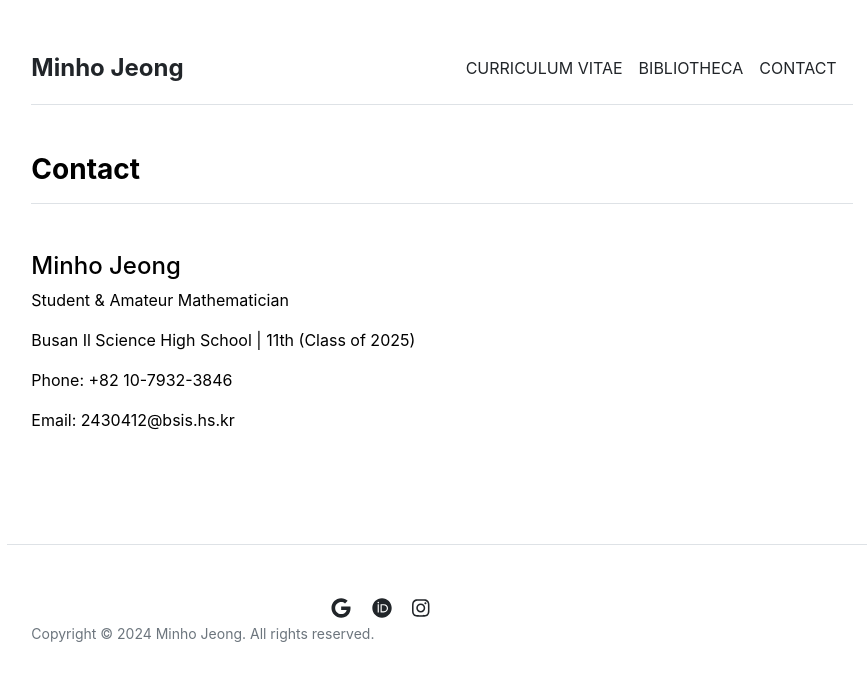
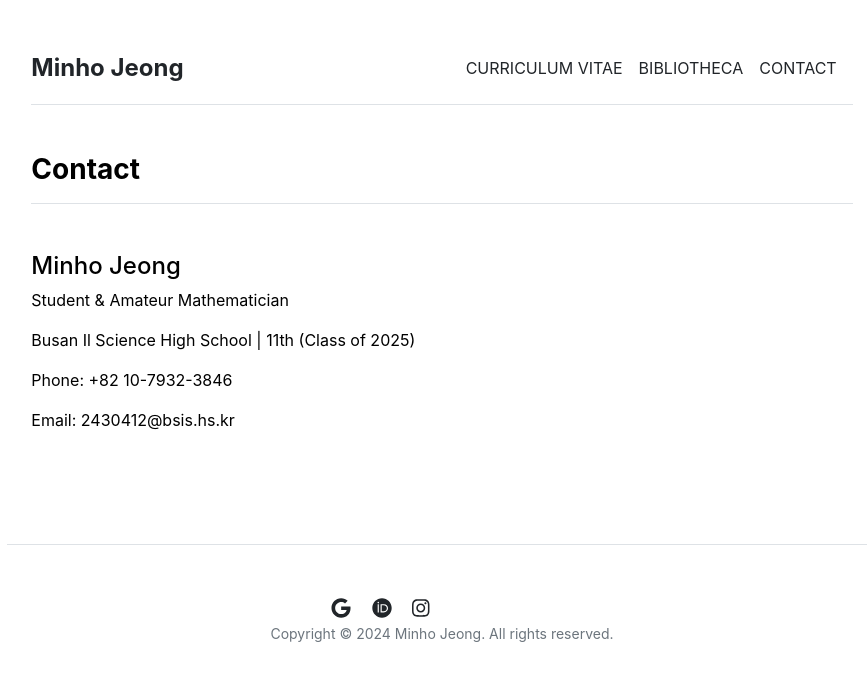
Before and after one commit to mino-jeong/mino-jeong.github.io, a Jekyll site: the page built from contact.md, in a window 1280 px wide. Shown: the top 681 px of the page, without its empty margins (198-1065 px from the left). Built offline with Jekyll 4.4.1, drawn with Linux system fonts in a browser that asks for light colours.

Commit message:
Update footer.html

```diff
--- a/_includes/footer.html
+++ b/_includes/footer.html
@@ -1,10 +1,11 @@
-<footer class="pt-5 my-5 text-muted border-top" style="align-items: center">
+<footer class="pt-5 my-5 text-muted border-top" style="align-items: center; text-align: center;">
   <div class="row">
     <div class="col-sm-6 text-end social-media-icons">
       {% for item in site.data.settings.social %}
         <a href="{{ item.link }}" class="ms-3 fs-5"><i class="fab fa-{{ item.icon }}"></i></a>
       {% endfor %}
     </div>
+    <br>
     <small>Copyright &copy; 2024 Minho Jeong. All rights reserved.</small>
   </div>
 </footer>
```
